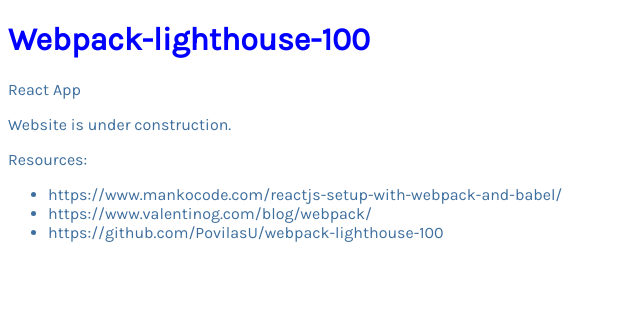
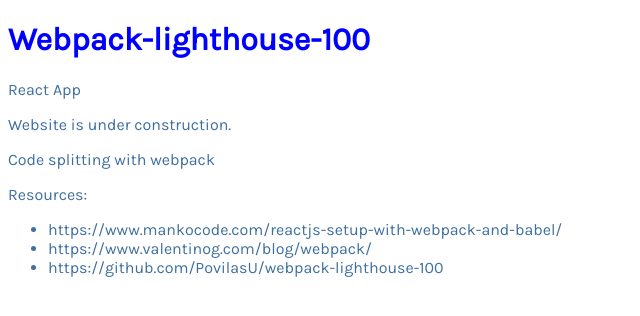
Before and after one commit to PovilasU/webpack-lighthouse-100, a React app: page / in a window 1280 px wide. Shown: the top 316 px of the page, without its empty margins (0-640 px from the left). Built offline with nearby package versions, Linux system fonts and the light colour scheme.

Commit message:
revert ..

```diff
--- a/src/App.js
+++ b/src/App.js
@@ -8,6 +8,7 @@
       <h1>Webpack-lighthouse-100</h1>
       <p>React App</p>
       <p>Website is under construction.</p>
+      <p>Code splitting with webpack</p>
       <p>Resources:</p>
       <ul>
         <li>https://www.mankocode.com/reactjs-setup-with-webpack-and-babel/</li>
--- a/webpack.common.js
+++ b/webpack.common.js
@@ -30,4 +30,7 @@
       },
     ],
   },
+  optimization: {
+    splitChunks: { chunks: 'all' },
+  },
 };
```
